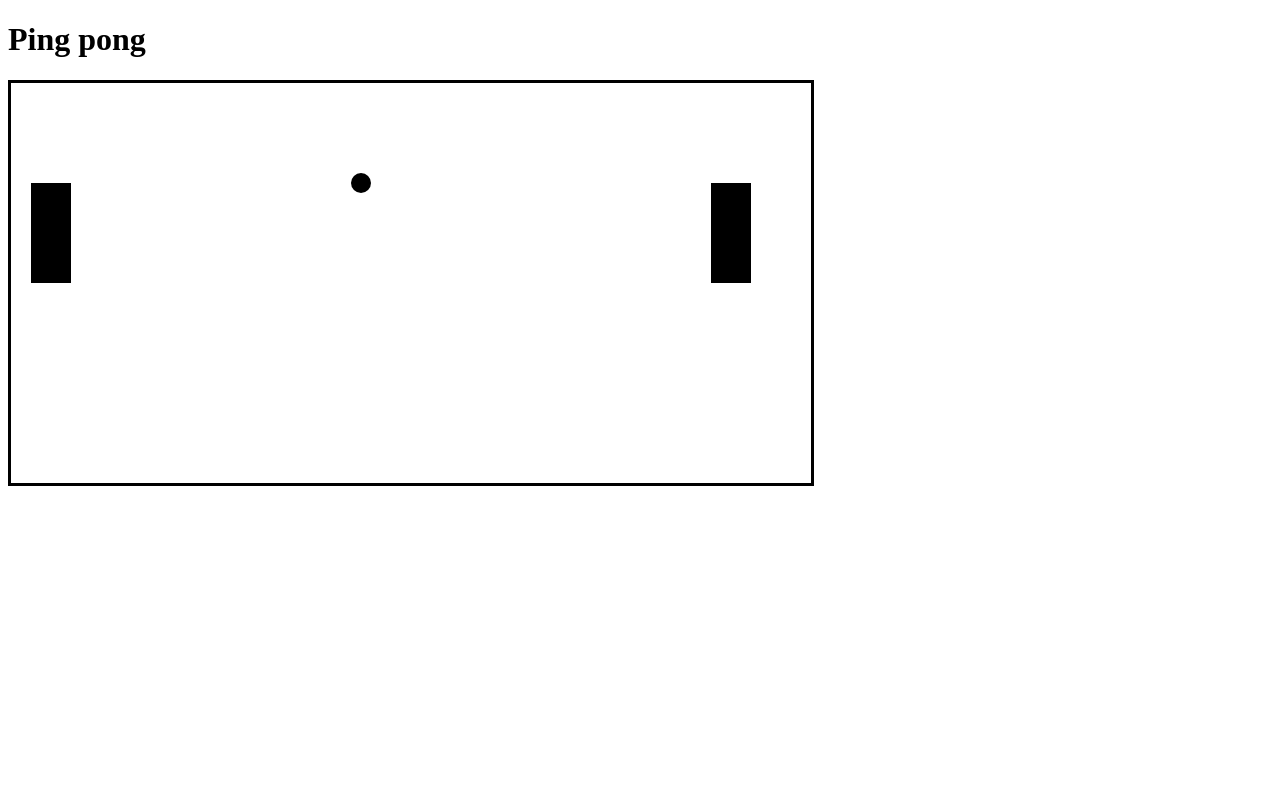
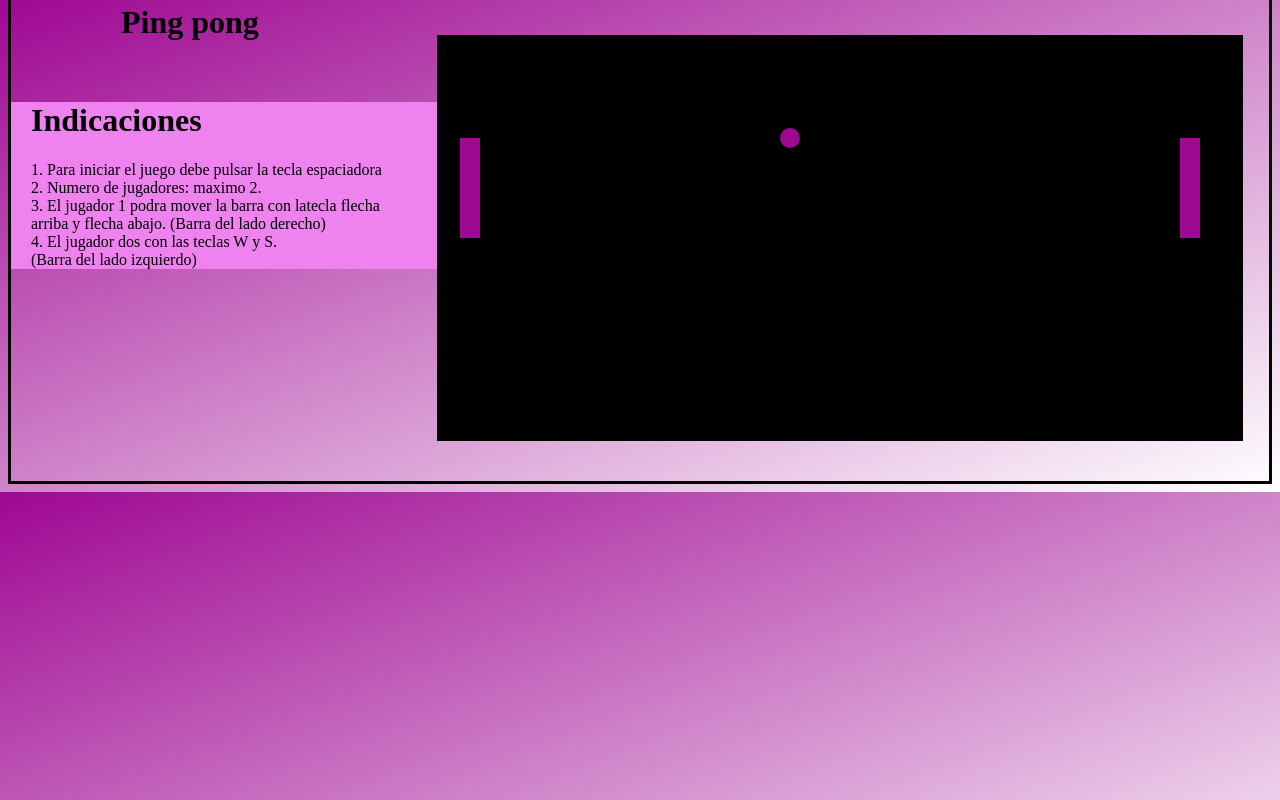
Before and after one commit to Yeison187/Practica-JavaScript, a plain HTML site: page index.html in a window 1280 px wide. Drawn offline with Linux system fonts and the light colour scheme.

Commit message:
Se agregaron estilos a las etiquetas del main.html y se agrego color a las barras con ctx.fillStyle en el main.js

```diff
--- a/index.html
+++ b/index.html
@@ -2,21 +2,53 @@
 <html>
 <head>
 	<meta charset="utf-8">
-	<title>El mejor juego</title>
+	<title>Ping Pong</title>
 </head>
 <style >
+body {
+	background: linear-gradient(to bottom right, #9F0893, white);
+	border-color: black;
+	border: solid;
+	margin-top: -20px;
 
+}
 canvas {
 	border : solid;
+	background-color:black;
+	margin-top: -250px;
+	margin-left: 400px;
+
 }
-
+.indicaciones{
+	background-color: violet;
+	padding-left:20px;
+	width: 40%;
+}
+.titulo{
+	margin-top: 0;
+	padding-left:110px;
+}
 
 
 </style>
 <body>
-	<h1>Ping pong</h1>
-	<canvas id="canvas"></canvas>
+	<div >
+		<div class="titulo"><h1 >Ping pong</h1><br></div>
+		<div class="indicaciones">
+		<h1>Indicaciones</h1>
+		<p>1. Para iniciar el juego debe pulsar la tecla espaciadora <br>
+		   2. Numero de jugadores: maximo 2.<br>
+		   3. El jugador 1 podra mover la barra con latecla flecha  <br>arriba y flecha
+		   abajo. (Barra del lado derecho)<br>
+		   4. El jugador dos con las teclas W y S.<br>(Barra del lado izquierdo)<br>
+		</p>
+		</div>
+	</div>
+
+	<center><canvas id="canvas"></canvas></center>
+	<br><br>
 	<script src="main.js"></script>
+
 </body>
 
 </html>
--- a/main.js
+++ b/main.js
@@ -167,14 +167,17 @@
 
 		switch(element.kind){
 			case "rectangle":
+			ctx.fillStyle ="#9F0893";
 			ctx.fillRect(element.x,element.y,element.width,element.height);
 			break;
 
 			case "circle":
+				ctx.fillStyle ="#9F0893";
 			ctx.beginPath();
 			ctx.arc(element.x,element.y,element.radius,0,7);
 			ctx.fill();
 			ctx.closePath();
+
 			break;
 		}
 	}
@@ -182,8 +185,8 @@
 })();
 
 var board = new Board(800,400);
-var bar = new Bar (20,100,40,100,board);
-var bar_2 = new Bar (700,100,40,100,board);
+var bar = new Bar (20,100,20,100,board);
+var bar_2 = new Bar (740,100,20,100,board);
 var canvas = document.getElementById("canvas");
 var board_view = new BoardView(canvas,board);
 var ball = new Ball(350,100,10,board);
```
